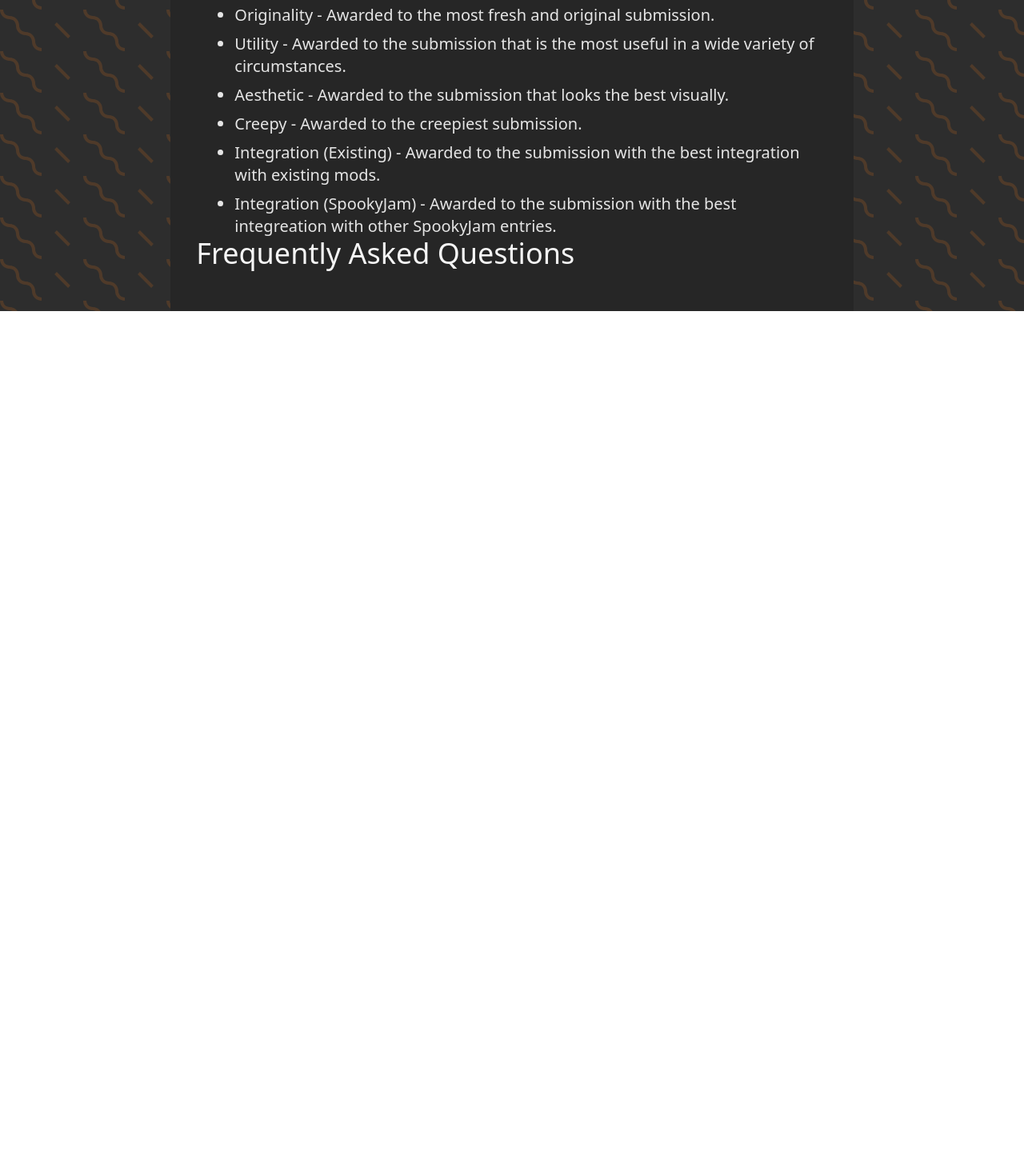
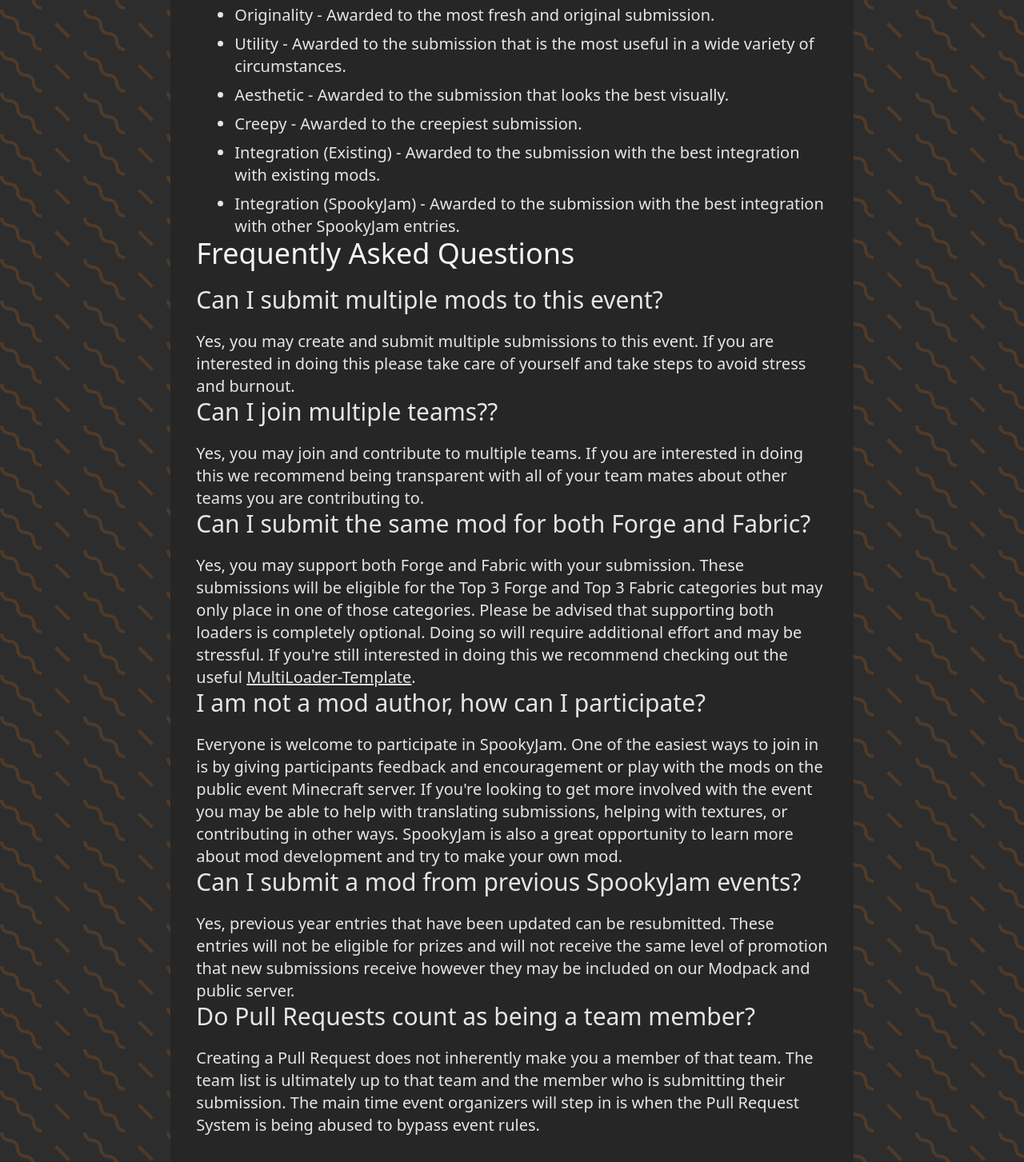
Before and after one commit to jaredlll08/spookyjam-2021, a Next.js app: page / in a window 1280 px wide. Shown: the part 2712-4165 px from the top of the page at 80% size. Before the commit the page ends 3101 px from the top, so only its background shows below. Built offline with nearby package versions, Linux system fonts and the light colour scheme.

Commit message:
Added some info to the FaQ.

```diff
--- a/src/pages/index.tsx
+++ b/src/pages/index.tsx
@@ -1,5 +1,6 @@
 import React, { ReactElement, ReactNode } from "react";
 import Layout from "../components/Layout";
+import NavLink from "components/NavLink";
 import TimeTableLoader from '../components/timetable_loader'
 
 export default function Home(): ReactElement {
@@ -57,13 +58,31 @@ export default function Home(): ReactElement {
                 <li>Aesthetic - Awarded to the submission that looks the best visually.</li>
                 <li>Creepy - Awarded to the creepiest submission.</li>
                 <li>Integration (Existing) - Awarded to the submission with the best integration with existing mods.</li>
-                <li>Integration (SpookyJam) - Awarded to the submission with the best integreation with other SpookyJam entries.</li>
+                <li>Integration (SpookyJam) - Awarded to the submission with the best integration with other SpookyJam entries.</li>
             </ol>
         </div>
 
         <div id='faq'>
 
             <h2 className="text-2xl sm:text-4xl mb-3 sm:mb-5 text-gray-100">Frequently Asked Questions</h2>
+
+            <h3 className='text-xl sm:text-3xl mb-3 sm:mb-5'>Can I submit multiple mods to this event?</h3>
+            <p>Yes, you may create and submit multiple submissions to this event. If you are interested in doing this please take care of yourself and take steps to avoid stress and burnout.</p>
+
+            <h3 className='text-xl sm:text-3xl mb-3 sm:mb-5'>Can I join multiple teams??</h3>
+            <p>Yes, you may join and contribute to multiple teams. If you are interested in doing this we recommend being transparent with all of your team mates about other teams you are contributing to.</p>
+
+            <h3 className='text-xl sm:text-3xl mb-3 sm:mb-5'>Can I submit the same mod for both Forge and Fabric?</h3>
+            <p>Yes, you may support both Forge and Fabric with your submission. These submissions will be eligible for the Top 3 Forge and Top 3 Fabric categories but may only place in one of those categories. Please be advised that supporting both loaders is completely optional. Doing so will require additional effort and may be stressful. If you're still interested in doing this we recommend checking out the useful <NavLink title='MultiLoader-Template' location='https://github.com/jaredlll08/MultiLoader-Template' inline={true}/>.</p>
+
+            <h3 className='text-xl sm:text-3xl mb-3 sm:mb-5'>I am not a mod author, how can I participate?</h3>
+            <p>Everyone is welcome to participate in SpookyJam. One of the easiest ways to join in is by giving participants feedback and encouragement or play with the mods on the public event Minecraft server. If you're looking to get more involved with the event you may be able to help with translating submissions, helping with textures, or contributing in other ways. SpookyJam is also a great opportunity to learn more about mod development and try to make your own mod.</p>
+
+            <h3 className='text-xl sm:text-3xl mb-3 sm:mb-5'>Can I submit a mod from previous SpookyJam events?</h3>
+            <p>Yes, previous year entries that have been updated can be resubmitted. These entries will not be eligible for prizes and will not receive the same level of promotion that new submissions receive however they may be included on our Modpack and public server.</p>
+
+            <h3 className='text-xl sm:text-3xl mb-3 sm:mb-5'>Do Pull Requests count as being a team member?</h3>
+            <p>Creating a Pull Request does not inherently make you a member of that team. The team list is ultimately up to that team and the member who is submitting their submission. The main time event organizers will step in is when the Pull Request System is being abused to bypass event rules.</p>
         </div>
     </Layout>
 }
```
